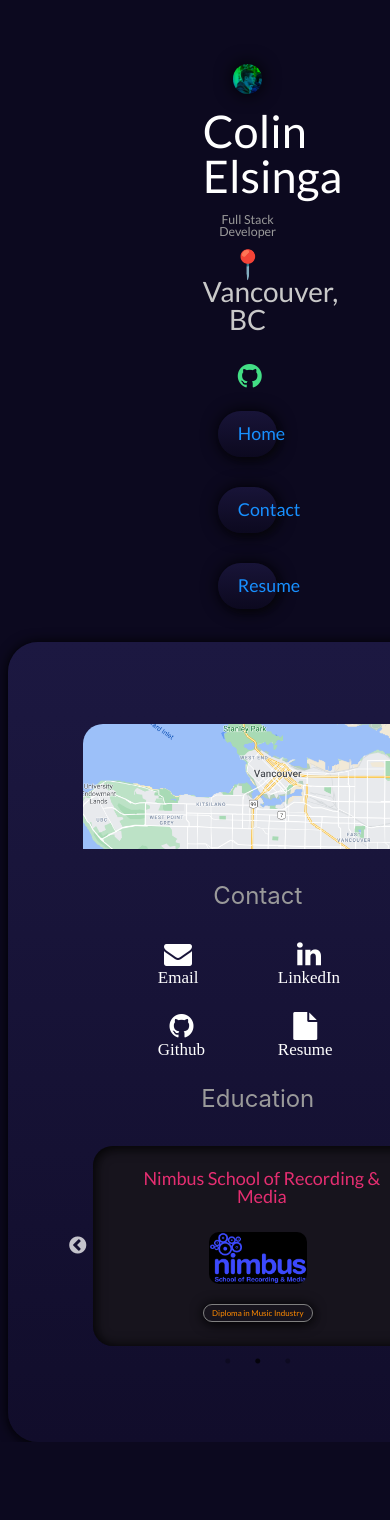
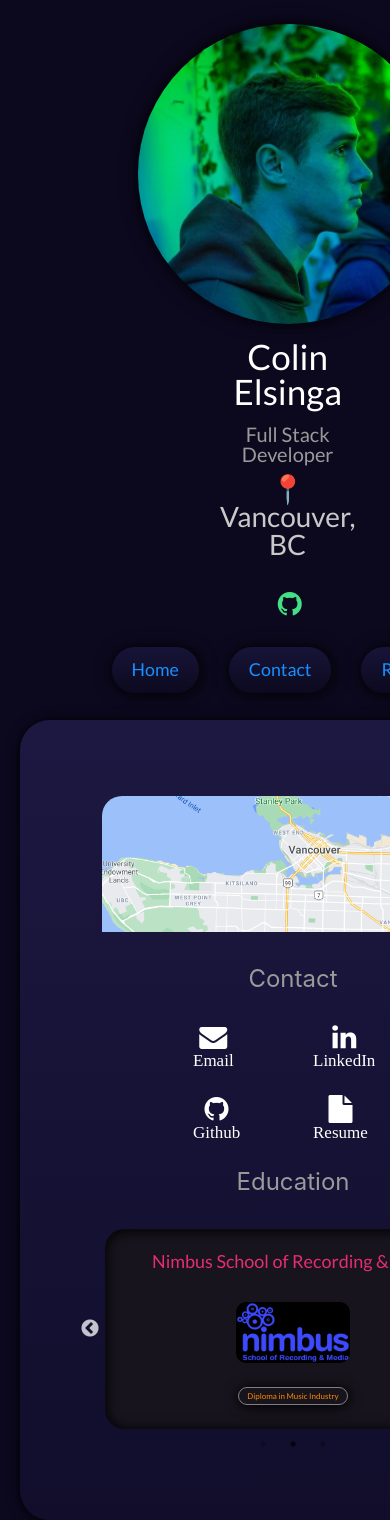
Before and after one commit to celsinga/colinelsinga.com, a React (Create React App) app: page /contact in a window 390 px wide. Shown: the top 1520 px of the page. Before the commit the page ends 1442 px from the top, so only its background shows below. Built offline with nearby package versions, Linux system fonts and the light colour scheme.

Commit message:
fully mobile responsive

```diff
--- a/src/App.scss
+++ b/src/App.scss
@@ -52,7 +52,7 @@ html, body {
 
 }
 
-@media screen and (max-width: 550px) {
+@media screen and (max-width: 566px) {
   .App-header  {
     display: flex;
     flex-direction: row;
--- a/src/components/main.scss
+++ b/src/components/main.scss
@@ -4,7 +4,7 @@
   width: 70%;
   height: 890px;
   position: absolute;
-  top: 5%;
+  top: 3%;
   right: 2%;
   background-image: linear-gradient(#1c1841,  #110d2b);
   border-radius: 30px;
@@ -50,6 +50,9 @@
   .main {
     height: 700px;
   }
+  .name {
+    font-size: 35px;
+  }
 
 
 }
@@ -60,13 +63,32 @@
     height: 800px;
   }
 
-
 }
 
 
-@media screen and (max-width: 550px) {
+@media screen and (max-width: 566px) {
   .main {
-    left: 2%;
-    width: 500px;
+    left: 20px;
+    right: 30px;
+    bottom: 30px;
+    width: 140%;
+    top: 120px;
+  }
+  .subtitle {
+    font-size: 20px;
+
   }
 }
+
+
+@media screen and (max-width: 360px) {
+  .main {
+    height: 1040px;
+  }
+}
+
+@media screen and (max-width: 230px) {
+  .main {
+    height: 1200px;
+  }
+}
--- a/src/components/nav.js
+++ b/src/components/nav.js
@@ -24,7 +24,7 @@ export default function Navbar() {
         <p style={{paddingRight: '20px'}}>
           <a
                 class="btnsame btn5"
-                style={{backgroundColor: 'transparent'}}
+                style={{backgroundColor: 'transparent', fontSize: '28px'}}
                 href="https://github.com/celsinga"
                 target="_blank"
                 rel="noopener noreferrer"
@@ -33,7 +33,7 @@ export default function Navbar() {
             </a>
         </p>
 
-
+        <div className="pagelinks">
           <div className="navbtn" style={{backgroundImage: 'linear-gradient(#181438,  #0c091f)'}}>
             <Link to="/">Home</Link>
           </div>
@@ -43,6 +43,7 @@ export default function Navbar() {
           <div className="navbtn" style={{backgroundImage: 'linear-gradient(#181438,  #0c091f)'}}>
             <a href="https://resume.creddle.io/resume/8nkxjv6eyoo" target="_blank" rel="noopener noreferrer" >Resume</a>
           </div>
+        </div>
 
 
       </div>
--- a/src/components/nav.scss
+++ b/src/components/nav.scss
@@ -121,3 +121,22 @@ button[type="checkbox"]:checked:after{
 .navbtn:hover{
   box-shadow: inset -3px -3px 7px black, inset 3px 3px 5px rgba(18, 18, 19, 0.288);
 }
+
+@media screen and (max-width: 566px) {
+
+  .sidebar {
+    width: 100%;
+    display: flex;
+    align-items: center;
+    padding-left: 80px;
+    .photo {
+      margin-top: 0px;
+      width: 300px
+    }
+  }
+
+  .pagelinks {
+    display: flex;
+    justify-content: center;
+  }
+}
--- a/src/components/projects.scss
+++ b/src/components/projects.scss
@@ -77,7 +77,7 @@
     flex-direction: column;
     align-items: center;
     height: 480px;
-    padding: 10px 10px
+    padding: 10px 10px;
     img {
       max-height: 72%;
     }
@@ -87,7 +87,20 @@
       }
     }
   }
+}
 
+@media screen and (max-width: 566px) {
+  .slickSlide {
+    height: 280px;
+    flex-direction: row;
+    align-items: center;
+  }
+}
 
-
+@media screen and (max-width: 350px) {
+  .slickSlide {
+    height: 280px;
+    flex-direction: column;
+    align-items: center;
+  }
 }
```
